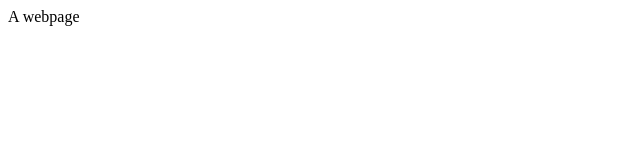
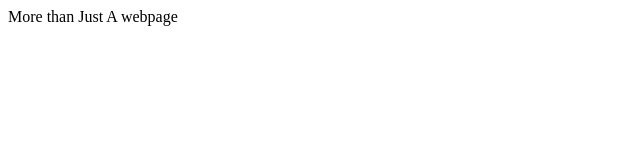
Before and after one commit to twkirumba/twkirumba.me, a plain HTML site: page index.html in a window 1280 px wide. Shown: the whole page, without its empty margins (0-640 px from the left). Drawn offline with Linux system fonts and the light colour scheme.

Commit message:
slightly better

```diff
--- a/index.html
+++ b/index.html
@@ -4,6 +4,6 @@
         <title>twkirumba.me</title>
     </head>
     <body>
-        A webpage
+        More than Just A webpage
     </body>
 </html>
```
Also changed, not shown: 1 other file.
